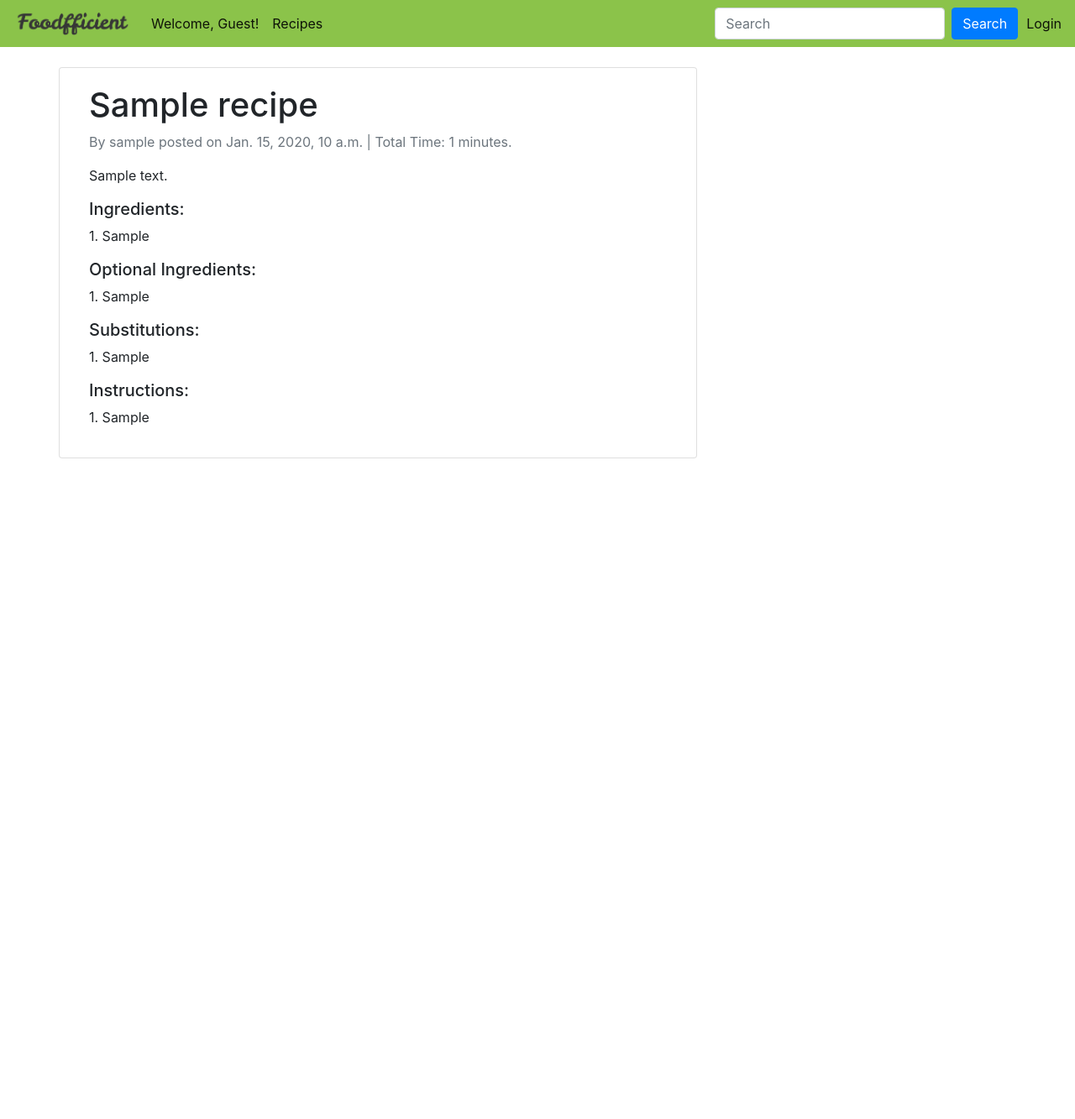
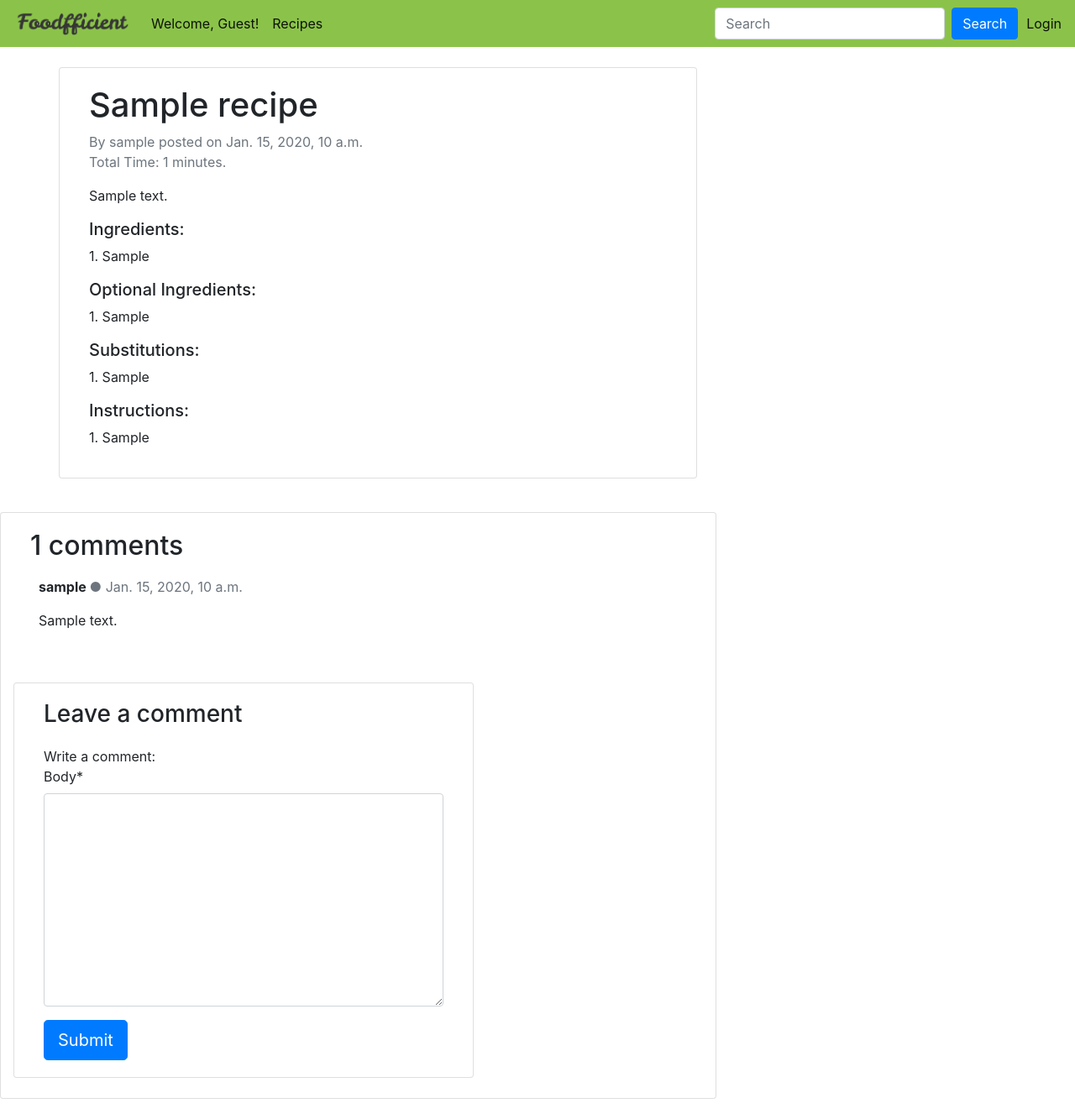
Before and after one commit to repacheco1/CINS465-Final_Project, a Django app: a page that uses mysite/foodfficient/templates/recipe_details.html in a window 1280 px wide. Shown: the whole page at 84% size. Before the commit the page ends 546 px from the top, so only its background shows below. Run offline with Django 3.2, Linux system fonts and the light colour scheme; tables that the repository leaves empty hold one stand-in row (values such as "Sample post"); some libraries are stand-ins or nearby versions.

Commit message:
Comments half working...

```diff
--- a/mysite/foodfficient/forms.py
+++ b/mysite/foodfficient/forms.py
@@ -7,6 +7,7 @@ from foodfficient.models import Profile
 from django.forms import modelformset_factory, formset_factory
 from django.db import models
 from . import models
+from .models import Comment
 
 def must_be_unique(value):
     user = User.objects.filter(email=value)
@@ -48,13 +49,13 @@ class ProfileForm(forms.ModelForm):
 
 
 class RecipeForm(forms.Form):
-    name = forms.CharField(label='Recipe name: ', max_length=50)
+    name = forms.CharField(label='Name: ', max_length=50)
     time = forms.IntegerField(label='Total Time (minutes): ', min_value=0)
-    description = forms.CharField(label='Recipe Description: ', max_length=500, widget=forms.Textarea)
-    ingredients = forms.CharField(label='Recipe Ingredients: ', widget=forms.Textarea)
-    optional_ingredients = forms.CharField(label='Recipe Optional Ingredients: ',widget=forms.Textarea, required=False)
-    substitutions = forms.CharField(label='Recipe Substitutions: ', widget=forms.Textarea, required=False)
-    instructions = forms.CharField(label='Recipe Instructions: ', widget=forms.Textarea)
+    description = forms.CharField(label='Description: ', max_length=500, widget=forms.Textarea)
+    ingredients = forms.CharField(label='Ingredients: ', widget=forms.Textarea)
+    optional_ingredients = forms.CharField(label='Optional Ingredients: ',widget=forms.Textarea, required=False)
+    substitutions = forms.CharField(label='Substitutions: ', widget=forms.Textarea, required=False)
+    instructions = forms.CharField(label='Instructions: ', widget=forms.Textarea)
 
     def save(self, request):
         recipe_instance = models.Recipe()
@@ -68,3 +69,8 @@ class RecipeForm(forms.Form):
         recipe_instance.author = request.user
         recipe_instance.save()
         return recipe_instance
+
+class CommentForm(forms.ModelForm):
+    class Meta:
+        model = Comment
+        fields = ('body', )
--- a/mysite/foodfficient/models.py
+++ b/mysite/foodfficient/models.py
@@ -47,7 +47,7 @@ pre_save.connect(pre_save_reciever, sender=Recipe)
 class Comment(models.Model):
     body = models.TextField(max_length=500)
     author = models.ForeignKey(User, on_delete=models.SET_NULL, null = True)
-    recipe = models.ForeignKey(Recipe, on_delete=models.CASCADE)
+    recipe = models.ForeignKey(Recipe, on_delete=models.CASCADE, related_name='comments')
     published_on = models.DateTimeField(auto_now_add=True)
 
     class Meta:
--- a/mysite/foodfficient/templates/recipe_details.html
+++ b/mysite/foodfficient/templates/recipe_details.html
@@ -1,8 +1,10 @@
 {% extends "base.html" %}
+
+{% load crispy_forms_tags %}
 
 {% load static %}
 
-{% block title %}{{ title }}{% endblock %}
+{% block title %}{{ recipe.name }} - Foodfficient{% endblock %}
 {% block content %}
 
 <h1 class="text-center">{{pageTitle}}</h1>
@@ -12,7 +14,8 @@
     <div class="col-md-8 card mb-4  mt-3 left  top">
       <div class="card-body">
         <h1>{{ recipe.name }}</h1>
-        <p class=" text-muted">By {{ recipe.author }} posted on {{ recipe.created_on }} | Total Time: {{ recipe.time }} minutes.</p>
+        <a class=" text-muted">By {{ recipe.author }} posted on {{ recipe.created_on }} </a>
+        <p class=" text-muted">Total Time: {{ recipe.time }} minutes.</p>
         <p class="card-text ">{{ recipe.description |  linebreaks |  safe }}</p>
         <h5> Ingredients: </h5>
         <a class="card-text ">{{ recipe.ingredients |  linenumbers |  linebreaks |  safe}}</a>
@@ -28,8 +31,47 @@
         <a class="card-text ">{{ recipe.instructions |  linenumbers |  linebreaks |  safe}}</a>
       </div>
     </div>
-
   </div>
 </div>
 
+<div class="col-md-8 card mb-4  mt-3 ">
+    <div class="card-body">
+    <!-- comments -->
+    <h2>{{ comments.count }} comments</h2>
+
+    {% for comment in comments%}
+        <div class="comments" style="padding: 10px;">
+            <p class="font-weight-bold">
+            {{ comment.author }}
+            <span class=" text-muted font-weight-normal">
+                &#9679; {{ comment.published_on }}
+            </span>
+            </p>
+            {{ comment.body | linebreaks }}
+        </div>
+        {% endfor %}
+    </div>
+    <div class="col-md-8 card mb-4  mt-3 ">
+      <div class="card-body">
+        {% if new_comment %}
+        <div class="alert alert-success" role="alert">
+          Your comment is awaiting moderation
+        </div>
+        {% else %}
+        <h3>Leave a comment</h3>
+        <form method="post" style="margin-top: 1.3em;">
+        <a>Write a comment: </a>
+          {{ form.body | as_crispy_field }}
+          {% csrf_token %}
+          <button type="submit" class="btn btn-primary  btn-lg">Submit</button>
+        </form>
+        {% endif %}
+      </div>
+    </div>
+  </div>
+</div>
+
+
+
+
 {% endblock %}
--- a/mysite/foodfficient/templates/recipes.html
+++ b/mysite/foodfficient/templates/recipes.html
@@ -2,10 +2,10 @@
 
 {% load static %}
 
-{% block title %}{{ title }}{% endblock %}
+{% block title %}Recipes - Foodfficient{% endblock %}
 {% block content %}
 
-<h1 class="text-center">{{pageTitle}}</h1>
+<h1 class="text-center">Here is a list of the lastest Foodfficient recipes!</h1>
 {% if recipe_list %}
     {% for recipe in recipe_list %}
         <div class="card" style="width: 18rem;">
--- a/mysite/foodfficient/urls.py
+++ b/mysite/foodfficient/urls.py
@@ -15,7 +15,8 @@ urlpatterns = [
     path('logout/', views.logoutPageView, name='logout'),
     path('about/', views.aboutPageView, name='about'),
     path('recipes/', views.RecipeList.as_view(), name='recipes'),
-    path('<slug:slug>/', views.RecipeDetail.as_view(), name='recipe_details'),
+    path('<slug:slug>/', views.recipeDetailPageView, name='recipe_details'),
+    # path('<slug:slug>/', views.RecipeDetail.as_view(), name='recipe_details'),
     # path('recipes/', views.recipesPageView, name='Recipes'),
 ]+ static(
     settings.MEDIA_URL,
--- a/mysite/foodfficient/views.py
+++ b/mysite/foodfficient/views.py
@@ -1,4 +1,4 @@
-from django.shortcuts import render, HttpResponse, redirect
+from django.shortcuts import render, HttpResponse, redirect, get_object_or_404
 from django.contrib.auth.decorators import login_required
 from django.contrib.auth import logout
 from django.views import generic
@@ -7,6 +7,7 @@ from django.http import JsonResponse
 from datetime import datetime, timezone
 from . import (forms, models)
 from .models import Recipe
+from .forms import CommentForm
 
 
 def logoutPageView(request):
@@ -90,29 +91,24 @@ class RecipeDetail(generic.DetailView):
     model = Recipe
     template_name = "recipe_details.html"
 
-# def recipesPageView(request):
-#     recipe_objects = models.Recipe.objects.all()
-#     recipe_list = []
-#     for rec in recipe_objects:
-#         comment_objects = models.Comment.objects.filter(recipe = rec)
-#         temp_rec = {}
-#         temp_rec["name"] = rec.name
-#         temp_rec["author"] = rec.author.username
-#         temp_rec["time"] = rec.time
-#         temp_rec["description"] = rec.description
-#         temp_rec["comments"]=comment_objects
-#         recipe_list+=[temp_rec]
-
-
-#     aboutContext = {
-#         "title":"Recipes - Foodfficient",
-#         "pageTitle":"Here is a list of recipes available at Foodfficient!",
-#         "body":"",
-#         "body2":"",
-#         "recipe_list":recipe_list,
-#     }
-#     return render(request, "recipes.html", context=aboutContext)
-
+def recipeDetailPageView(request, slug):
+    recipe = get_object_or_404(Recipe, slug=slug)
+    comments = recipe.comments.filter()
+    new_comment = None
+    if request.method =="POST":
+        form = CommentForm(request.POST)
+        if form.is_valid():
+            new_comment = form.save(commit=False)
+            new_comment.save()
+    else:
+        form = CommentForm()
+    commentContext = {
+        "recipe": recipe,
+        "comments": comments,
+        "new_comment": new_comment,
+        "form":form
+    }
+    return render(request, "recipe_details.html", context=commentContext)
 
 @login_required
 
```
